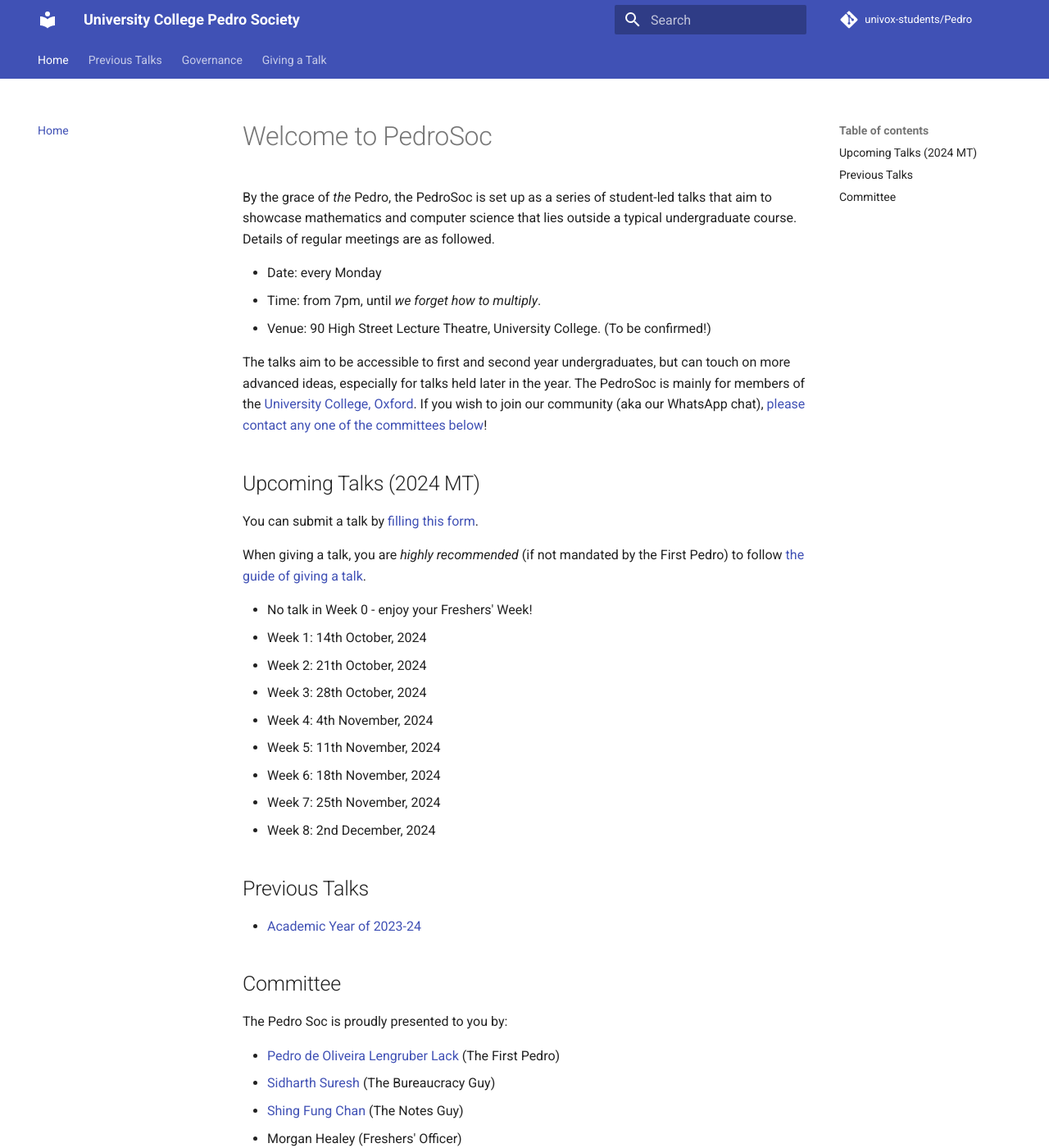
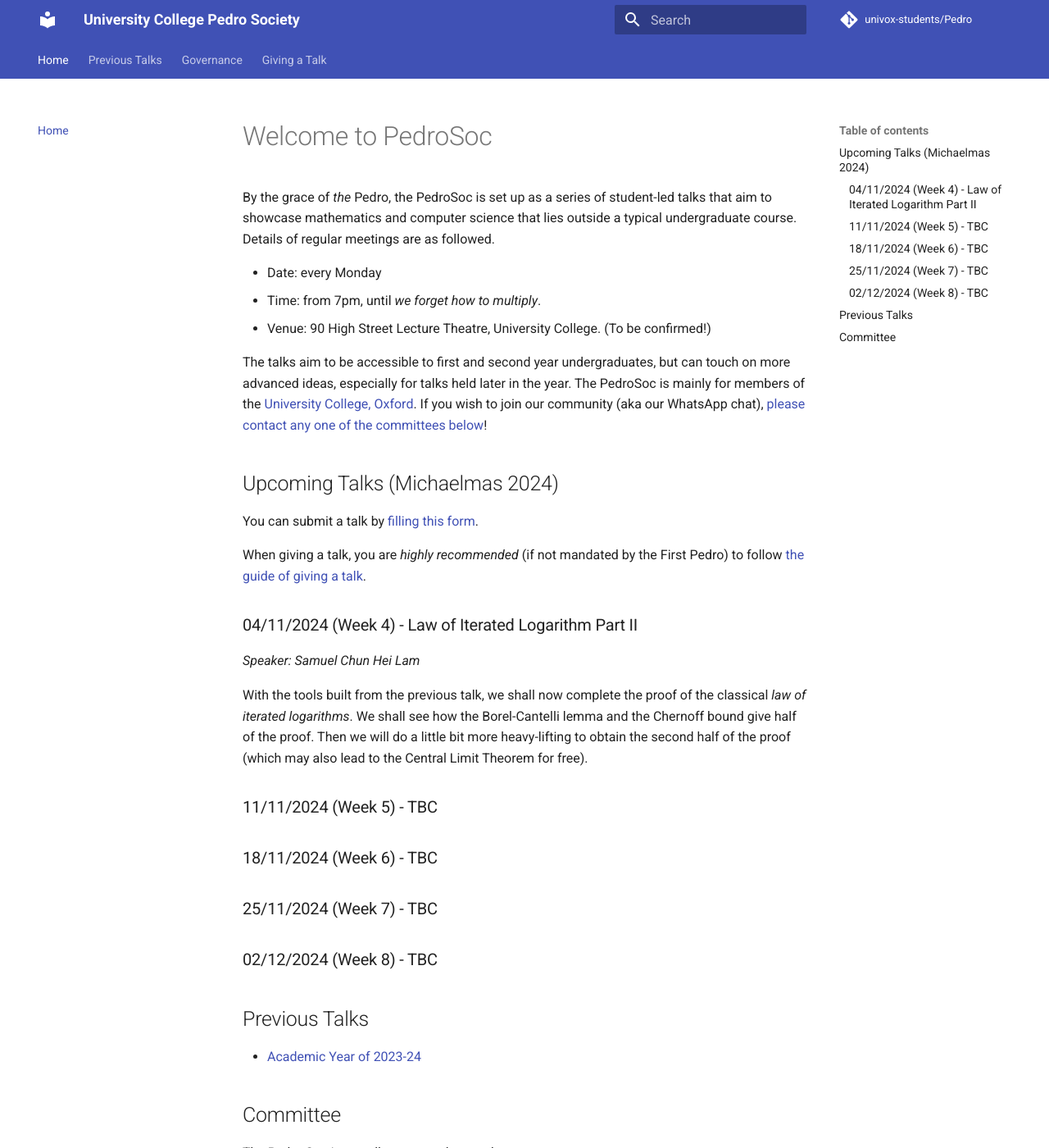
Before and after one commit to univox-students/Pedro, an MkDocs documentation site: the page built from docs/index.md, in a window 1280 px wide and 1400 px high. Shown: the whole window at 82% size. Built offline with MkDocs 1.6.1 and Material for MkDocs 9.7.7, drawn with Linux system fonts in a browser that asks for light colours; comment, search, counter and statistics services are not loaded.

Commit message:
MT24 Week 3 update

```diff
--- a/docs/index.md
+++ b/docs/index.md
@@ -7,20 +7,20 @@ By the grace of *the* Pedro, the PedroSoc is set up as a series of student-led t
 
 The talks aim to be accessible to first and second year undergraduates, but can touch on more advanced ideas, especially for talks held later in the year. The PedroSoc is mainly for members of the [University College, Oxford](https://www.univ.ox.ac.uk). If you wish to join our community (aka our WhatsApp chat), [please contact any one of the committees below](#committee)!
 
-## Upcoming Talks (2024 MT)
+## Upcoming Talks (Michaelmas 2024)
 You can submit a talk by [filling this form](https://forms.office.com/e/CAqS5x7TJT).
 
 When giving a talk, you are *highly recommended* (if not mandated by the First Pedro) to follow [the guide of giving a talk](/Pedro/giving_a_talk).
 
-- No talk in Week 0 - enjoy your Freshers' Week!
-- Week 1: 14th October, 2024
-- Week 2: 21th October, 2024
-- Week 3: 28th October, 2024
-- Week 4: 4th November, 2024
-- Week 5: 11th November, 2024
-- Week 6: 18th November, 2024
-- Week 7: 25th November, 2024
-- Week 8: 2nd December, 2024
+### 04/11/2024 (Week 4) - Law of Iterated Logarithm Part II
+*Speaker: Samuel Chun Hei Lam*
+
+With the tools built from the previous talk, we shall now complete the proof of the classical *law of iterated logarithms*. We shall see how the Borel-Cantelli lemma and the Chernoff bound give half of the proof. Then we will do a little bit more heavy-lifting to obtain the second half of the proof (which may also lead to the Central Limit Theorem for free).
+
+### 11/11/2024 (Week 5) - TBC
+### 18/11/2024 (Week 6) - TBC
+### 25/11/2024 (Week 7) - TBC
+### 02/12/2024 (Week 8) - TBC
 
 ## Previous Talks
 - [Academic Year of 2023-24](/Pedro/prev_talks/2324)
```
Also changed, not shown: docs/prev_talks/2425.md (added, +18 -0 lines).
